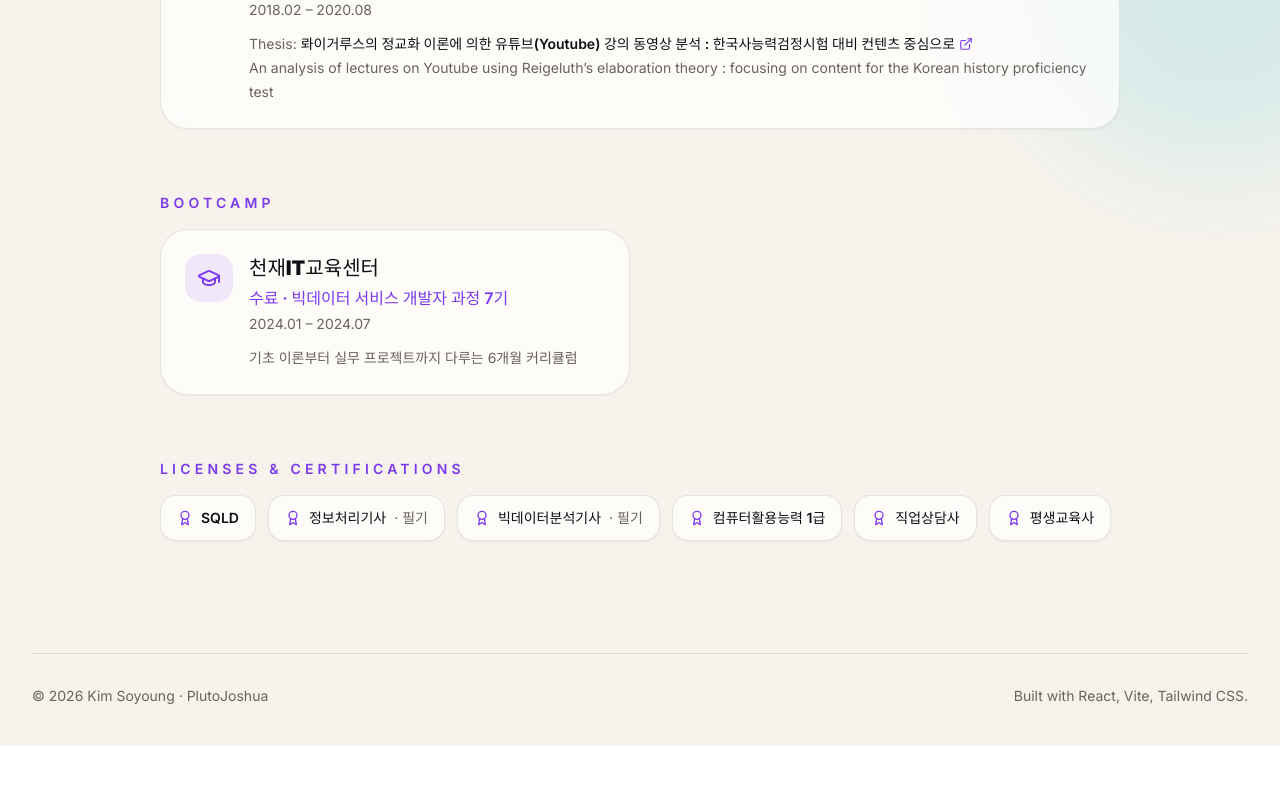
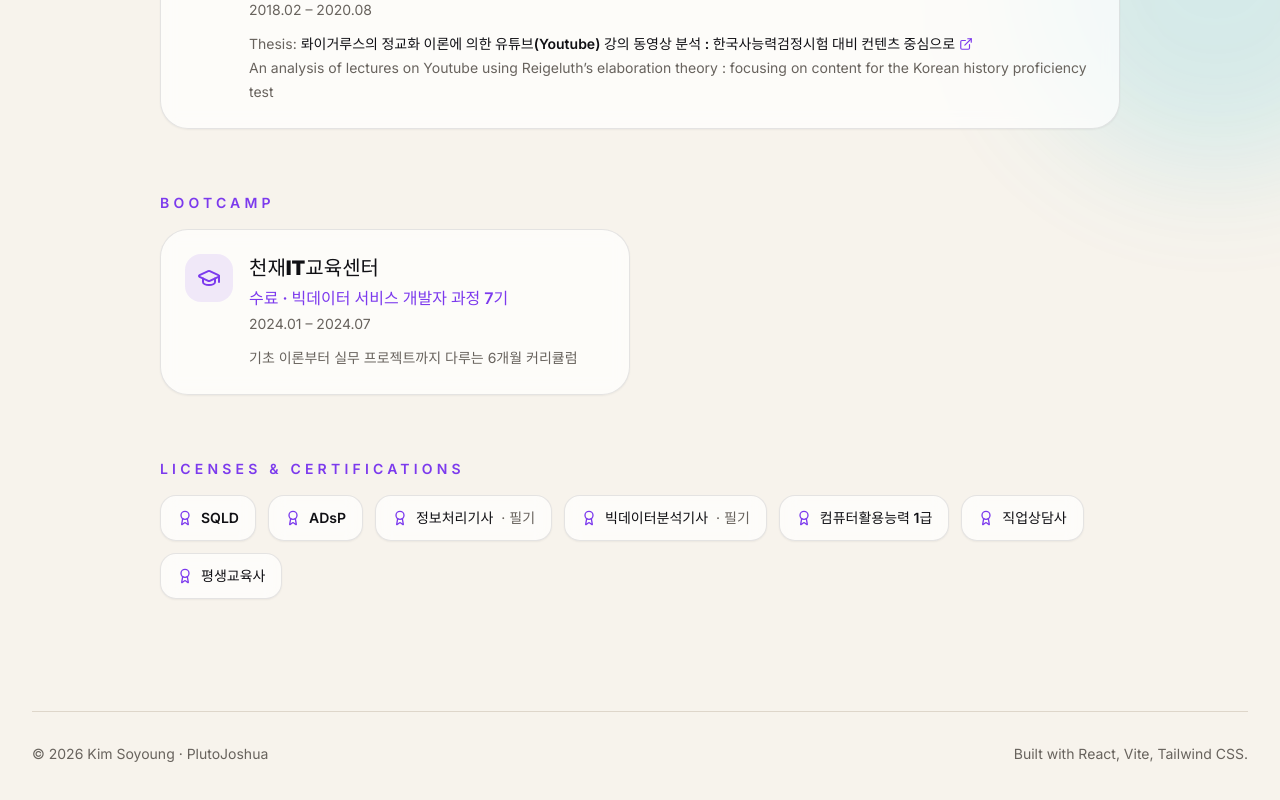
Before and after one commit to PlutoJoshua/PlutoJoshua.github.io, a React (Vite) app: page /education in a window 1280 px wide. Shown: the part 417-1217 px from the top of the page. Before the commit the page ends 1163 px from the top, so only its background shows below. Built offline with nearby package versions, Linux system fonts and the light colour scheme; a web font is replaced by a local one.

Commit message:
content: add ADsP certification

```diff
--- a/src/data/education.js
+++ b/src/data/education.js
@@ -32,6 +32,7 @@ export const trainings = [
 // 자격증 (칩 형태로 나열). name 만 필수, note 는 선택(예: 필기).
 export const licenses = [
   { name: 'SQLD' },
+  { name: 'ADsP' },
   { name: '정보처리기사', note: '필기' },
   { name: '빅데이터분석기사', note: '필기' },
   { name: '컴퓨터활용능력 1급' },
```
Also changed, not shown: 2 other files (tests, documents, lock files or other folders).
